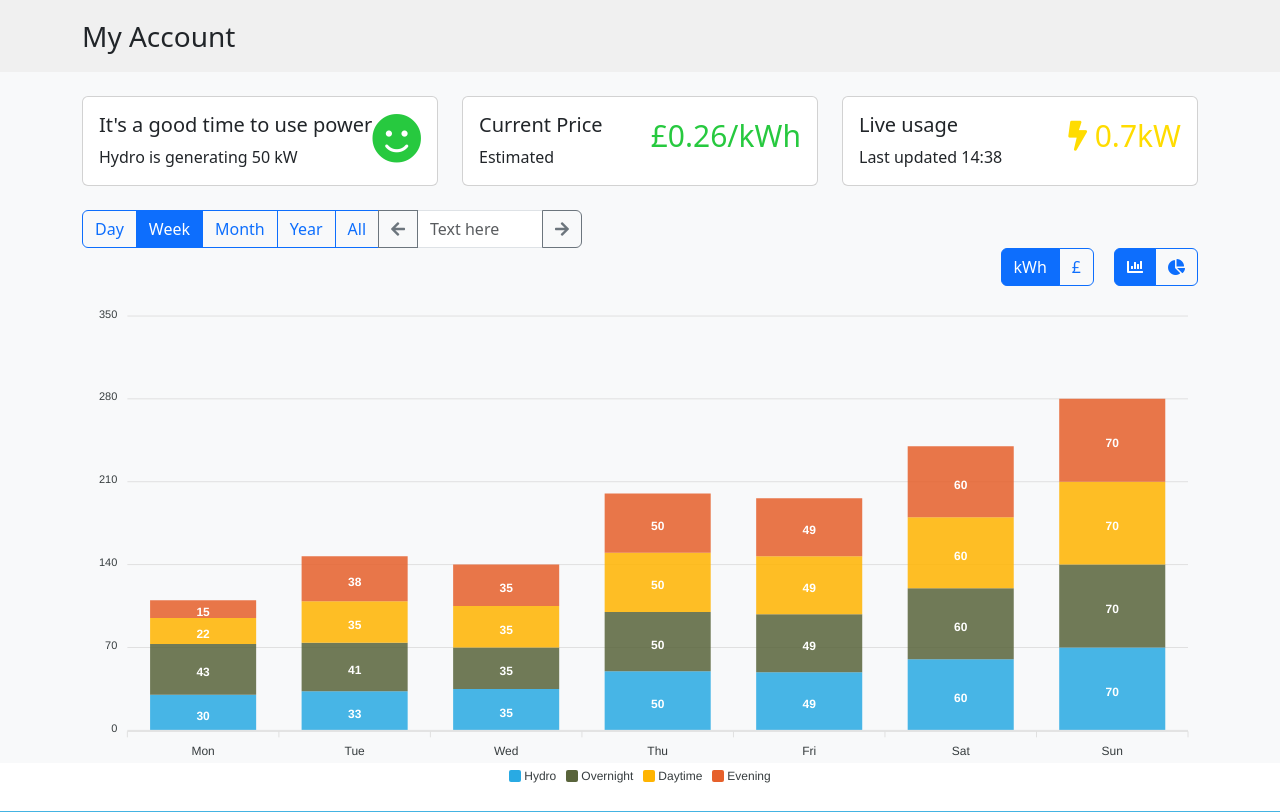
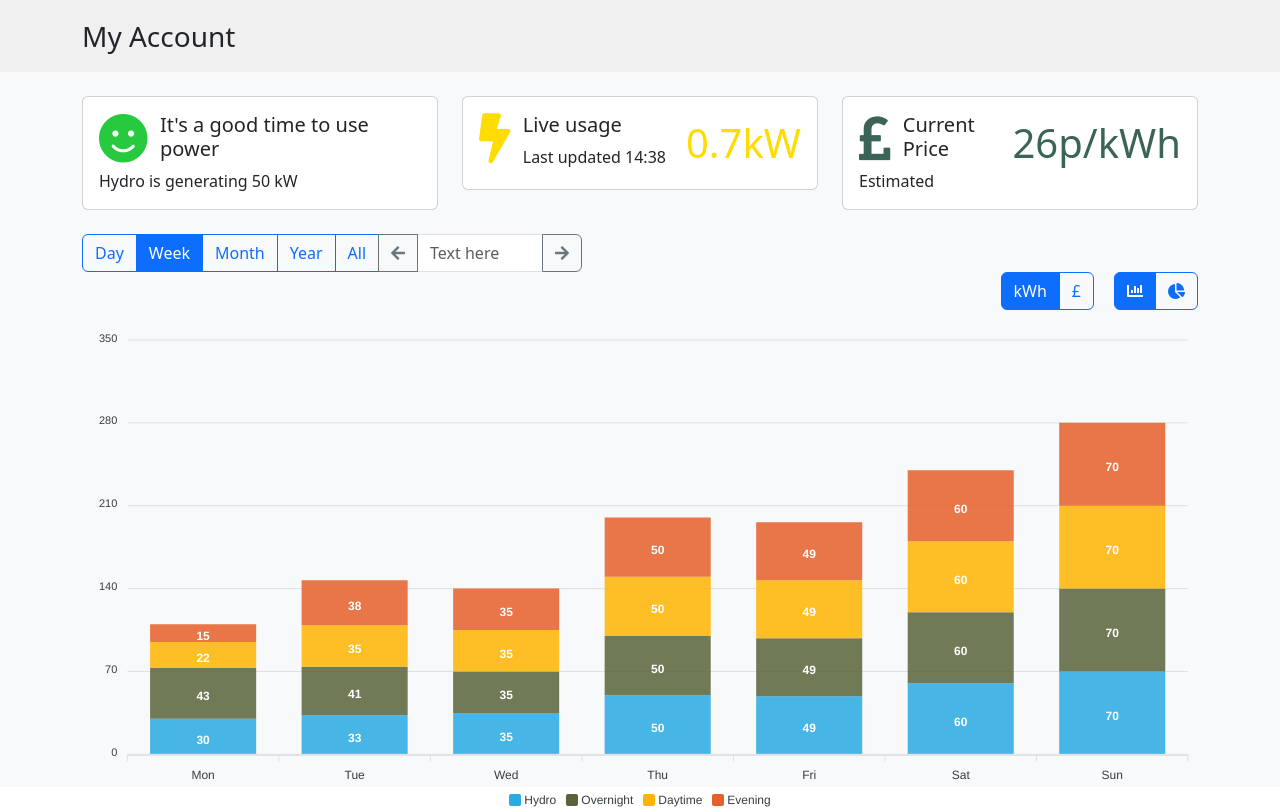
Before and after one commit to energylocal/concept, a PHP site: page /heatpumpmonitororg/ in a window 1280 px wide. Shown: the part 64-876 px from the top of the page. Run offline with PHP 8.4, Linux system fonts and the light colour scheme; some libraries are stand-ins or nearby versions.

Commit message:
Change card colours, icon positioning & order

```diff
--- a/view.php
+++ b/view.php
@@ -13,7 +13,7 @@
             <div class="col-md-4">
                 <div class="card">
                     <div class="card-body">
-                        <i class="fa fa-smile" style="font-size:50px; float:right; color: #27c93f"></i>
+                        <i class="fa fa-smile" style="font-size:50px; float:left; color: #27c93f">&nbsp;</i>
                         <h5 class="card-title">It's a good time to use power</h5>
                         <p class="card-text">Hydro is generating 50 kW</p>
 
@@ -26,18 +26,24 @@
               <div class="col-md-4">
                 <div class="card">
                     <div class="card-body">
-                        <div class="" style="font-size:30px; float:right; color: #27c93f">£0.26/kWh</div>
-                        <h5 class="card-title">Current Price</h5>
-                        <p class="card-text">Estimated</p>
+                        <i class="fa fa-bolt" style="font-size:50px; float:left; color: #ffdc00;">&nbsp;</i>
+                        <div style="float: left;">
+                          <h5 class="card-title">Live usage</h5>
+                          <p class="card-text">Last updated 14:38</p>
+                        </div>
+                        <div style="font-size:40px; float: right; color: #ffdc00;">
+                          0.7kW
+                        </div>
                     </div>
                 </div>
             </div>
           <div class="col-md-4">
             <div class="card">
               <div class="card-body">
-                        <div style="font-size:30px; float:right; color: #FFDC00"><i class="fa fa-bolt"></i>&nbsp;0.7kW</div>
-                        <h5 class="card-title">Live usage</h5>
-                        <p class="card-text">Last updated 14:38</p>
+                <i class="fa fa-pound-sign" style="font-size:50px; float:left; color: #3B6358;">&nbsp;</i>
+                <div class="" style="font-size:40px; float:right; color: #3B6358;">26p/kWh</div>
+                <h5 class="card-title">Current Price</h5>
+                <p class="card-text">Estimated</p>
               </div>
             </div>
           </div>
```
Lines whose indentation alone changed are shown as unchanged.
